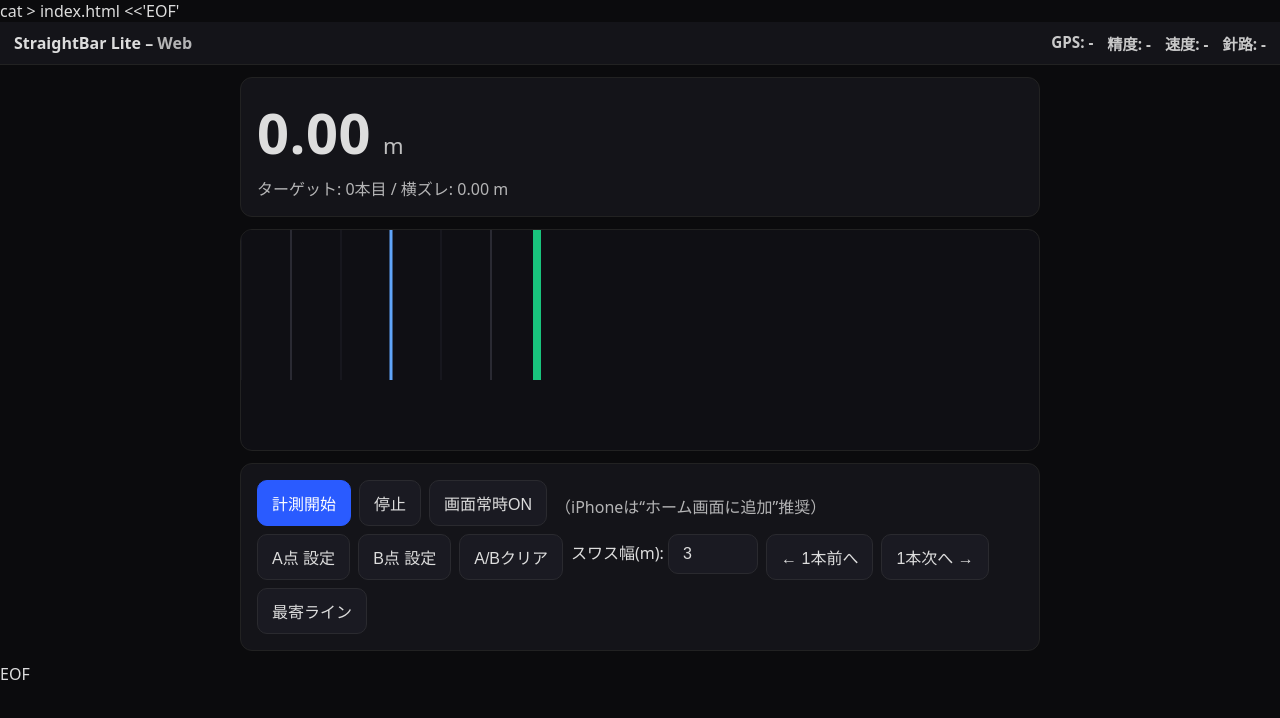
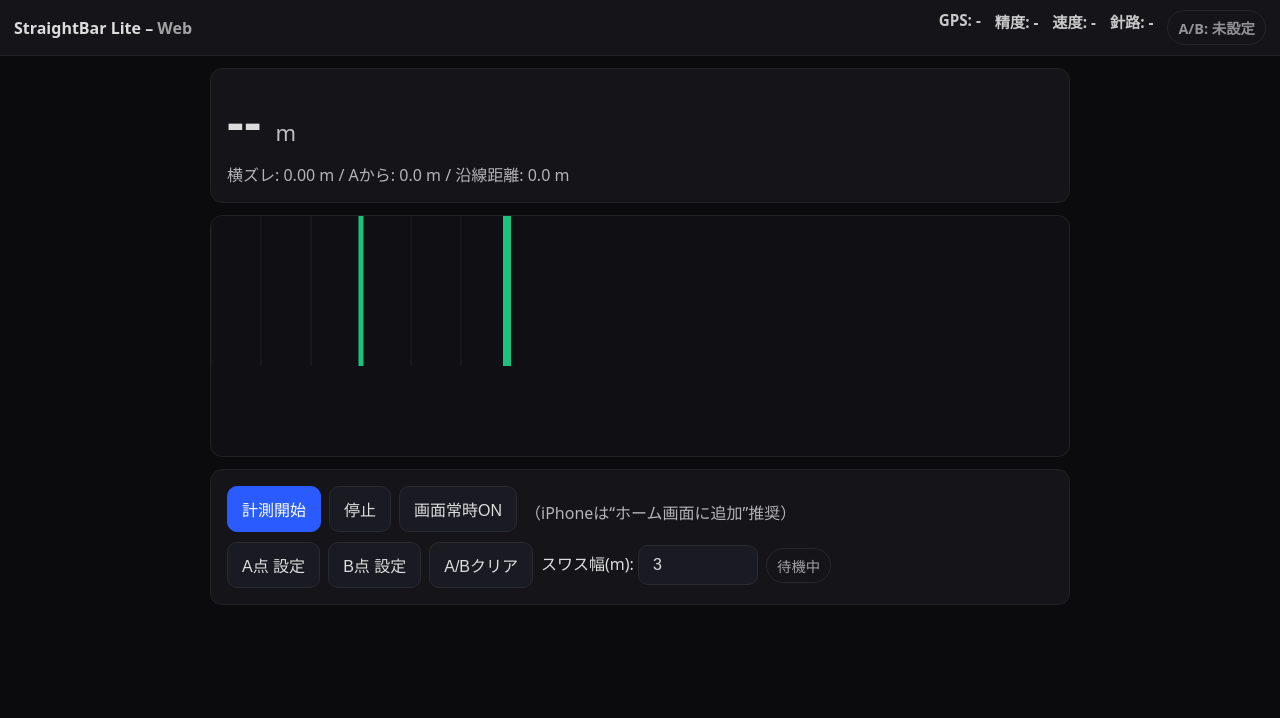
Before and after one commit to Hippoy15/GPS-burauza, a plain HTML site: page index.html in a window 1280 px wide. Drawn offline with Linux system fonts and the light colour scheme.

Commit message:
A点の表示，可動線の動き追加

```diff
--- a/index.html
+++ b/index.html
@@ -1,4 +1,3 @@
-cat > index.html <<'EOF'
 <!doctype html>
 <html lang="ja">
 <head>
@@ -9,74 +8,88 @@ cat > index.html <<'EOF'
   :root { color-scheme: dark; }
   body{margin:0;background:#0b0b0d;color:#ddd;font-family:system-ui,-apple-system,Segoe UI,Roboto,Helvetica,Arial}
   header{padding:10px 14px;font-weight:600;display:flex;gap:10px;align-items:center;justify-content:space-between;background:#141419;border-bottom:1px solid #222}
-  .stat{opacity:.9;font-size:.95rem;display:flex;gap:14px}
-  .wrap{padding:12px;display:flex;flex-direction:column;gap:12px;max-width:800px;margin:0 auto}
+  .stat{opacity:.9;font-size:.95rem;display:flex;gap:14px;flex-wrap:wrap}
+  .wrap{padding:12px;display:flex;flex-direction:column;gap:12px;max-width:860px;margin:0 auto}
   .panel{background:#141419;border:1px solid #222;border-radius:12px;padding:16px}
-  .big{font-size:56px;font-weight:800;letter-spacing:.5px}
+  .big{font-size:52px;font-weight:800;letter-spacing:.5px}
   .hint{opacity:.8;margin-top:6px}
-  .grid{background:#0f0f14;border-radius:12px;position:relative;height:220px;border:1px solid #222;overflow:hidden}
+  .grid{background:#0f0f14;border-radius:12px;position:relative;height:240px;border:1px solid #222;overflow:hidden}
   canvas{position:absolute;inset:0}
-  .row{display:flex;flex-wrap:wrap;gap:8px}
+  .row{display:flex;flex-wrap:wrap;gap:8px;align-items:center}
   button,input{font-size:16px;border-radius:10px;border:1px solid #2a2a2f;background:#1a1a22;color:#ddd;padding:10px 14px}
   button.primary{background:#2a5bff;border-color:#2a5bff;color:white}
+  .badge{border:1px solid #333;padding:6px 10px;border-radius:999px;font-size:.9rem}
   .ok{color:#19c37d}.warn{color:#f5a524}.bad{color:#ef4444}
+  .muted{opacity:.7}
 </style>
 </head>
 <body>
 <header>
-  <div>StraightBar Lite – <span style="opacity:.8">Web</span></div>
+  <div>StraightBar Lite – <span class="muted">Web</span></div>
   <div class="stat">
     <span id="statGps">GPS: -</span>
     <span id="statAcc">精度: -</span>
     <span id="statSpd">速度: -</span>
     <span id="statHead">針路: -</span>
+    <span id="statAB" class="badge muted">A/B: 未設定</span>
   </div>
 </header>
 
 <div class="wrap">
+  <!-- ガイダンス -->
   <div class="panel" id="guidance">
-    <div style="display:flex;align-items:baseline;gap:12px;flex-wrap:wrap">
+    <div style="display:flex;align-items:baseline;gap:14px;flex-wrap:wrap">
       <div id="dir" class="big">--</div>
       <div id="unit" style="font-size:22px;opacity:.85">m</div>
     </div>
-    <div class="hint" id="sub">ターゲット: 0本目 / 横ズレ: 0.00m</div>
+    <div class="hint" id="sub">横ズレ: 0.00m / Aから: 0.0m / 沿線距離: 0.0m</div>
   </div>
 
+  <!-- ビジュアル（固定センター線 + 可動線） -->
   <div class="grid"><canvas id="vis"></canvas></div>
 
+  <!-- コントロール -->
   <div class="panel">
-    <div class="row" style="align-items:center">
+    <div class="row">
       <button class="primary" id="btnStart">計測開始</button>
       <button id="btnStop">停止</button>
       <button id="btnWake">画面常時ON</button>
       <span class="hint">（iPhoneは“ホーム画面に追加”推奨）</span>
     </div>
-    <div class="row" style="margin-top:8px">
+
+    <div class="row" style="margin-top:10px">
       <button id="btnA">A点 設定</button>
       <button id="btnB">B点 設定</button>
       <button id="btnClear">A/Bクリア</button>
       <label>スワス幅(m): <input type="number" id="swath" value="3" step="0.5" style="width:90px"></label>
-      <button id="prev">&larr; 1本前へ</button>
-      <button id="next">1本次へ &rarr;</button>
-      <button id="nearest">最寄ライン</button>
+      <span id="stateBadge" class="badge muted">待機中</span>
     </div>
   </div>
 </div>
 
 <script>
 (() => {
+  // ====== 状態 ======
   let watchId=null, accM=null, spd=0, courseDeg=null;
   let ref=null, A=null, line=null;
+  let settingA=false, settingB=false;
   let targetIndex=0, swathW=3, crossTrack=0, headingErr=0, wakeLock=null;
+  let distFromA=0, alongTrack=0;
 
+  // ====== UI ======
   const statGps=document.getElementById('statGps');
   const statAcc=document.getElementById('statAcc');
   const statSpd=document.getElementById('statSpd');
   const statHead=document.getElementById('statHead');
+  const statAB=document.getElementById('statAB');
+  const stateBadge=document.getElementById('stateBadge');
+
   const dirEl=document.getElementById('dir');
   const subEl=document.getElementById('sub');
+
   const canvas=document.getElementById('vis');
   const ctx=canvas.getContext('2d');
+
   const btnStart=document.getElementById('btnStart');
   const btnStop=document.getElementById('btnStop');
   const btnWake=document.getElementById('btnWake');
@@ -84,10 +97,8 @@ cat > index.html <<'EOF'
   const btnB=document.getElementById('btnB');
   const btnClear=document.getElementById('btnClear');
   const swathInp=document.getElementById('swath');
-  const prevBtn=document.getElementById('prev');
-  const nextBtn=document.getElementById('next');
-  const nearestBtn=document.getElementById('nearest');
 
+  // ====== 数学 util ======
   const R=6378137.0;
   function ll2enu(lat,lon,refLat,refLon){
     const dLat=(lat-refLat)*Math.PI/180, dLon=(lon-refLon)*Math.PI/180;
@@ -100,87 +111,154 @@ cat > index.html <<'EOF'
   const normalize=v=>{const L=norm(v)||1; return [v[0]/L,v[1]/L];}
   const angleWrap=x=>{while(x>Math.PI)x-=2*Math.PI;while(x<-Math.PI)x+=2*Math.PI;return x;}
 
-  function resize(){canvas.width=canvas.clientWidth; canvas.height=canvas.clientHeight; draw();}
+  // ====== Canvas ======
+  function resize(){ canvas.width=canvas.clientWidth; canvas.height=canvas.clientHeight; draw(); }
   window.addEventListener('resize', resize); resize();
 
   function draw(){
-    const w=canvas.width,h=canvas.height; const rangeM=Math.max(3, swathW*1.5); const px=w/(rangeM*2);
-    const centerX=w/2 - crossTrack*px;
+    const w=canvas.width,h=canvas.height;
     ctx.clearRect(0,0,w,h);
     ctx.fillStyle='#0f0f14'; ctx.fillRect(0,0,w,h);
+
+    // 背景グリッド
     ctx.strokeStyle='#202028'; ctx.lineWidth=1;
-    for(let i=0;i<6;i++){const x=i*w/6; ctx.beginPath(); ctx.moveTo(x,0); ctx.lineTo(x,h); ctx.stroke(); }
-    ctx.lineWidth=2;
-    for(let k=-5;k<=5;k++){ const x=centerX + k*swathW*px; ctx.strokeStyle = (k===0?'#38bdf8':'#2a2a33'); ctx.beginPath(); ctx.moveTo(x,0); ctx.lineTo(x,h); ctx.stroke(); }
-    ctx.strokeStyle='#60a5fa'; ctx.lineWidth=3; ctx.beginPath(); ctx.moveTo(centerX,0); ctx.lineTo(centerX,h); ctx.stroke();
-    const absE=Math.abs(crossTrack); ctx.fillStyle=absE<=0.1?'#19c37d':(absE<=0.3?'#f5a524':'#ef4444'); ctx.fillRect(w-8,0,8,h);
+    for(let i=0;i<6;i++){ const x=i*w/6; ctx.beginPath(); ctx.moveTo(x,0); ctx.lineTo(x,h); ctx.stroke(); }
+
+    // 表示レンジ（横方向の±rangeMを映す）
+    const rangeM=Math.max(3, swathW*1.5);
+    const pxPerM=w/(rangeM*2);
+
+    // 1) 基準センター線（固定）
+    const centerX=w/2;
+    ctx.strokeStyle='#38bdf8'; ctx.lineWidth=3;
+    ctx.beginPath(); ctx.moveTo(centerX,0); ctx.lineTo(centerX,h); ctx.stroke();
+
+    // 2) 可動線（横ズレに比例して動く）
+    let moveX = centerX + crossTrack * pxPerM; // 右(+) / 左(-)
+    // はみ出しを抑制（見える範囲にクランプ）
+    moveX = Math.max(0, Math.min(w, moveX));
+
+    const absE = Math.abs(crossTrack);
+    ctx.strokeStyle = absE<=0.10 ? '#19c37d' : (absE<=0.30 ? '#f5a524' : '#ef4444'); // 10cm/30cm
+    ctx.lineWidth=5;
+    ctx.beginPath(); ctx.moveTo(moveX,0); ctx.lineTo(moveX,h); ctx.stroke();
+
+    // 側面インジケータ
+    ctx.fillStyle = ctx.strokeStyle;
+    ctx.fillRect(w-8, 0, 8, h);
   }
 
+  // ====== UI更新 ======
   function updatePanels(){
     statGps.textContent = watchId?'GPS: 取得中':'GPS: -';
     statAcc.textContent = '精度: '+(accM==null?'-':`${accM.toFixed(0)}m`);
     statSpd.textContent = '速度: '+(spd?(spd*3.6).toFixed(1)+'km/h':'-');
     statHead.textContent= '針路: '+(courseDeg==null?'-':`${courseDeg.toFixed(0)}°`);
+
+    // A/B状態
+    if(settingA) { statAB.textContent='A/B: A点設定中'; statAB.className='badge warn'; }
+    else if(settingB) { statAB.textContent='A/B: B点設定中'; statAB.className='badge warn'; }
+    else if(line) { statAB.textContent='A/B: 設定済'; statAB.className='badge ok'; }
+    else if(A) { statAB.textContent='A/B: Aのみ設定'; statAB.className='badge'; }
+    else { statAB.textContent='A/B: 未設定'; statAB.className='badge muted'; }
+
+    // 大表示（横ズレ）
     const sign = crossTrack>0?'左へ':(crossTrack<0?'右へ':'そのまま');
-    dirEl.textContent = (crossTrack===0)? '0.00' : `${sign} ${Math.abs(crossTrack).toFixed(2)}`;
-    subEl.textContent = `ターゲット: ${targetIndex}本目 / 横ズレ: ${crossTrack.toFixed(2)} m`;
+    dirEl.textContent = (line? ((crossTrack===0)? '0.00' : `${sign} ${Math.abs(crossTrack).toFixed(2)}`) : '--');
+
+    // 補足：横ズレ + Aから距離 + 沿線距離
+    subEl.textContent = `横ズレ: ${Math.abs(crossTrack).toFixed(2)} m / Aから: ${distFromA.toFixed(1)} m / 沿線距離: ${alongTrack.toFixed(1)} m`;
+
     draw();
   }
 
+  // ====== 計測開始/停止 ======
   btnStart.addEventListener('click', ()=>{
     if(watchId!=null) return;
     if(!navigator.geolocation){ alert('Geolocation未対応'); return; }
     watchId = navigator.geolocation.watchPosition(p=>{
       const c=p.coords;
       if(!ref) ref={lat:c.latitude, lon:c.longitude};
-      accM=c.accuracy??null; spd=(c.speed!=null&&c.speed>0)?c.speed:0; courseDeg=(c.heading!=null&&c.heading>=0)?c.heading:null;
+      accM=c.accuracy??null;
+      spd=(c.speed!=null&&c.speed>0)?c.speed:0;
+      courseDeg=(c.heading!=null&&c.heading>=0)?c.heading:null;
+
+      const pt=ll2enu(c.latitude,c.longitude,ref.lat,ref.lon);
+
+      // Aからの距離（直線距離）
+      if(A){ distFromA = norm( sub(pt, A) ); }
+      else { distFromA = 0; }
 
       if(line){
-        const pt=ll2enu(c.latitude,c.longitude,ref.lat,ref.lon);
+        // 横ズレ（法線方向）
         const p0t=[ line.p0[0]+line.nHat[0]*targetIndex*swathW, line.p0[1]+line.nHat[1]*targetIndex*swathW ];
-        crossTrack = dot( sub(pt,p0t), line.nHat );
+        crossTrack = dot( sub(pt,p0t), line.nHat ); // m
+        // 沿線距離（直線方向の進み）
+        alongTrack = dot( sub(pt,line.p0), line.dir ); // m
+        // 方位誤差（参考）
         const thetaVeh = (courseDeg!=null)? courseDeg*Math.PI/180 : 0;
         headingErr = angleWrap(thetaVeh - line.theta);
+      } else {
+        crossTrack = 0;
+        alongTrack = 0;
       }
       updatePanels();
-    }, e=>alert('位置失敗: '+e.message), {enableHighAccuracy:true, maximumAge:0, timeout:5000});
+    }, e=>alert('位置失敗: '+e.message),
+       {enableHighAccuracy:true, maximumAge:0, timeout:5000});
+    stateBadge.textContent='計測中'; stateBadge.className='badge';
     updatePanels();
   });
 
-  btnStop.addEventListener('click', ()=>{ if(watchId!=null){navigator.geolocation.clearWatch(watchId); watchId=null;} updatePanels(); });
+  btnStop.addEventListener('click', ()=>{
+    if(watchId!=null){ navigator.geolocation.clearWatch(watchId); watchId=null; }
+    stateBadge.textContent='停止中'; stateBadge.className='badge muted';
+    updatePanels();
+  });
 
+  // ====== A/B設定 ======
   btnA.addEventListener('click', ()=>{
-    if(!ref){ alert('まず計測開始を押してください'); return; }
+    if(!watchId){ alert('先に「計測開始」を押してください'); return; }
+    settingA=true; settingB=false; updatePanels();
     navigator.geolocation.getCurrentPosition(p=>{
+      // Aを現在地にし、座標原点＆参照もAへ
       ref={lat:p.coords.latitude, lon:p.coords.longitude};
-      A=ll2enu(ref.lat, ref.lon, ref.lat, ref.lon); // Aを原点
-      line=null; targetIndex=0; crossTrack=0; updatePanels();
-    }, e=>alert('A取得失敗: '+e.message), {enableHighAccuracy:true});
+      A = ll2enu(ref.lat, ref.lon, ref.lat, ref.lon); // (0,0)
+      line=null; targetIndex=0; crossTrack=0; alongTrack=0; distFromA=0;
+      settingA=false; updatePanels();
+    }, e=>{ settingA=false; updatePanels(); alert('A取得失敗: '+e.message); }, {enableHighAccuracy:true});
   });
 
   btnB.addEventListener('click', ()=>{
     if(!A){ alert('先にA点を設定してください'); return; }
+    settingB=true; updatePanels();
     navigator.geolocation.getCurrentPosition(p=>{
       const B=ll2enu(p.coords.latitude, p.coords.longitude, ref.lat, ref.lon);
-      const v=[B[0]-A[0], B[1]-A[1]]; const L=norm(v);
-      if(L<1){ alert('AとBが近すぎ'); return; }
+      const v=[B[0]-A[0], B[1]-A[1]];
+      const L=norm(v);
+      if(L<1){ settingB=false; updatePanels(); alert('AとBが近すぎ'); return; }
       const dir=normalize(v); const nHat=[-dir[1], dir[0]];
       const theta=Math.atan2(dir[1], dir[0]);
       line={p0:[A[0],A[1]], dir, nHat, theta};
-      targetIndex=0; crossTrack=0; updatePanels();
-    }, e=>alert('B取得失敗: '+e.message), {enableHighAccuracy:true});
+      targetIndex=0; crossTrack=0; alongTrack=0;
+      settingB=false; updatePanels();
+    }, e=>{ settingB=false; updatePanels(); alert('B取得失敗: '+e.message); }, {enableHighAccuracy:true});
   });
 
-  btnClear.addEventListener('click', ()=>{ line=null; targetIndex=0; crossTrack=0; updatePanels(); });
+  btnClear.addEventListener('click', ()=>{
+    line=null; A=null; crossTrack=0; alongTrack=0; distFromA=0;
+    stateBadge.textContent='待機中'; stateBadge.className='badge muted';
+    updatePanels();
+  });
 
-  swathInp.addEventListener('change', ()=>{ swathW=Math.max(0.1, parseFloat(swathInp.value||'3')); updatePanels(); });
-  prevBtn.addEventListener('click', ()=>{ targetIndex--; updatePanels(); });
-  nextBtn.addEventListener('click', ()=>{ targetIndex++; updatePanels(); });
-  nearestBtn.addEventListener('click', ()=>{ targetIndex=0; updatePanels(); });
+  // ====== スワス幅 ======
+  swathInp.addEventListener('change', ()=>{
+    swathW=Math.max(0.1, parseFloat(swathInp.value||'3')); updatePanels();
+  });
 
+  // ====== 画面常時ON ======
   btnWake.addEventListener('click', async ()=>{
     try{
-      if(!('wakeLock' in navigator)){ alert('Wake Lock未対応'); return; }
+      if(!('wakeLock' in navigator)){ alert('Wake Lock未対応端末。iPhoneは省電力設定に注意'); return; }
       if(!wakeLock){ wakeLock=await navigator.wakeLock.request('screen'); btnWake.textContent='常時ON: 有効'; }
       else { await wakeLock.release(); wakeLock=null; btnWake.textContent='画面常時ON'; }
     }catch(e){ alert('Wake Lock失敗: '+e.message); }
@@ -191,4 +269,3 @@ cat > index.html <<'EOF'
 </script>
 </body>
 </html>
-EOF
```
